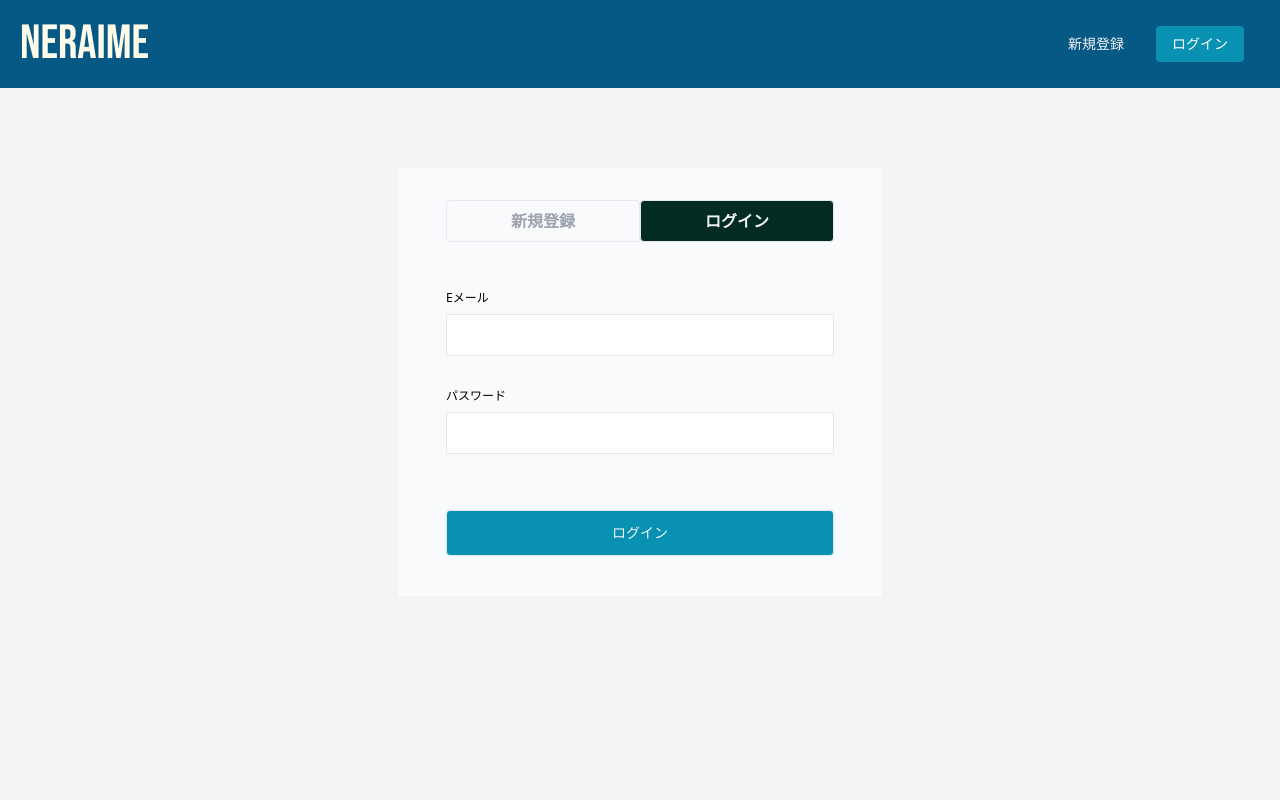
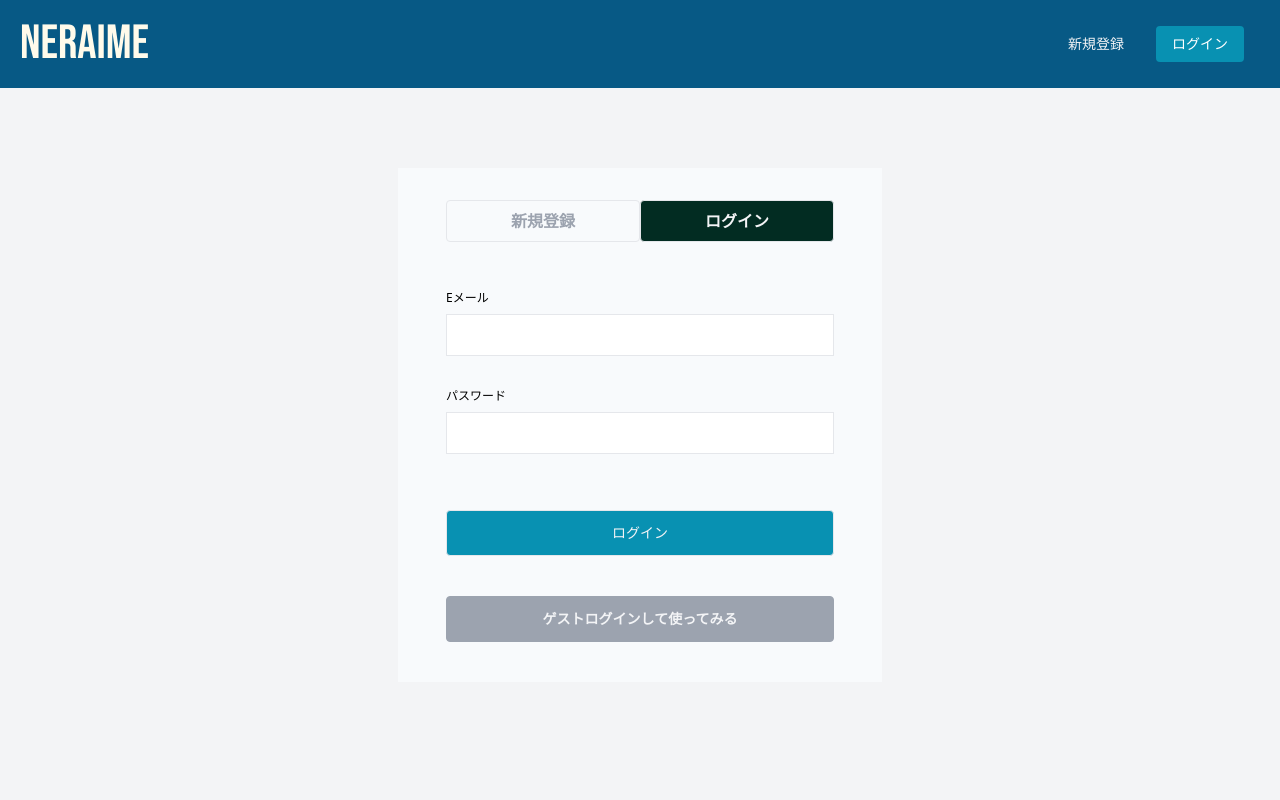
Before and after one commit to Hijikata1869/neraime-frontend, a Next.js app: page /sign-in in a window 1280 px wide. Shown: the top 800 px of the page. Built offline with nearby package versions, Linux system fonts and the light colour scheme.

Commit message:
ログイン、新規登録画面にゲストログイン用ボタンを設置#48

```diff
--- a/components/CrowdednessForm.tsx
+++ b/components/CrowdednessForm.tsx
@@ -242,7 +242,7 @@ export const CrowdednessForm: React.FC<CrowdednessFormProps> = memo((props) => {
             ログイン・新規登録はこちら
           </button>
           <button
-            className="text-sm text-gray-800 font-bold py-4 px-6 mt-10 rounded border border-gray-800 transition mr-4 hover:bg-gray-400 hover:text-gray-100 hover:border-gray-400 md:mb-0 mb-10"
+            className="text-sm bg-gray-400 text-gray-100 font-bold py-4 px-6 mt-10 rounded border border-gray-400 transition mr-4 hover:bg-white hover:text-gray-800 hover:border-gray-400 md:mb-0 mb-10"
             onClick={hundleGuestLogin}
           >
             ゲストログインして使ってみる
--- a/components/UserAuth.tsx
+++ b/components/UserAuth.tsx
@@ -5,7 +5,7 @@ import Cookie from "universal-cookie";
 import NotificationContext from "@/context/notificationContext";
 
 // apis
-import { createUser, login } from "@/lib/users";
+import { createUser, login, guestUserLogin } from "@/lib/users";
 
 const cookie = new Cookie();
 
@@ -112,8 +112,31 @@ export const UserAuth: React.FC = memo(() => {
       });
   };
 
+  const hundleGuestLogin = (event: React.MouseEvent) => {
+    event.preventDefault();
+    guestUserLogin()
+      .then((data) => {
+        const options = {
+          path: "/",
+          expires: new Date(Date.now() + 24 * 3600 * 1000),
+        };
+        cookie.set("access_token", data.token, options);
+        const redirectUrl = localStorage.getItem("redirectAfterLogin");
+        if (redirectUrl && redirectUrl.startsWith("/")) {
+          router.push(redirectUrl);
+          localStorage.removeItem("redirectAfterLogin");
+        } else {
+          router.push("/");
+        }
+        notificationCtx.success("ゲストログインしました");
+      })
+      .catch(() => {
+        notificationCtx.error("ゲストログインできませんでした");
+      });
+  };
+
   return (
-    <div className="w-full h-screen flex flex-col items-center mt-20 shadow-md">
+    <div className="w-full md:h-screen flex flex-col items-center md:mt-20">
       <div className="md:bg-slate-50 bg-gray-100 py-4 md:px-8 px-2">
         <div className="flex justify-center mx-4 mt-4">
           {isSignUp ? (
@@ -238,13 +261,19 @@ export const UserAuth: React.FC = memo(() => {
             </>
           )}
         </div>
-        <div className="mt-6 mb-6 mx-4 flex justify-center">
+        <div className="mt-6 mb-6 mx-4 flex flex-col justify-center">
           <button
             className="text-sm border w-full py-3 bg-cyan-600 text-gray-100 rounded hover:bg-cyan-700 transition"
             onClick={isSignUp ? onClickSignUp : onClickSignIn}
             disabled={isLoading}
           >
             {isSignUp ? "新規登録" : "ログイン"}
+          </button>
+          <button
+            className="text-sm w-full bg-gray-400 text-gray-100 font-bold py-3 px-6 mt-10 rounded border border-gray-400 transition mr-4 hover:bg-white hover:text-gray-800 hover:border-gray-400 md:mb-0 mb-10"
+            onClick={hundleGuestLogin}
+          >
+            ゲストログインして使ってみる
           </button>
         </div>
       </div>
```
